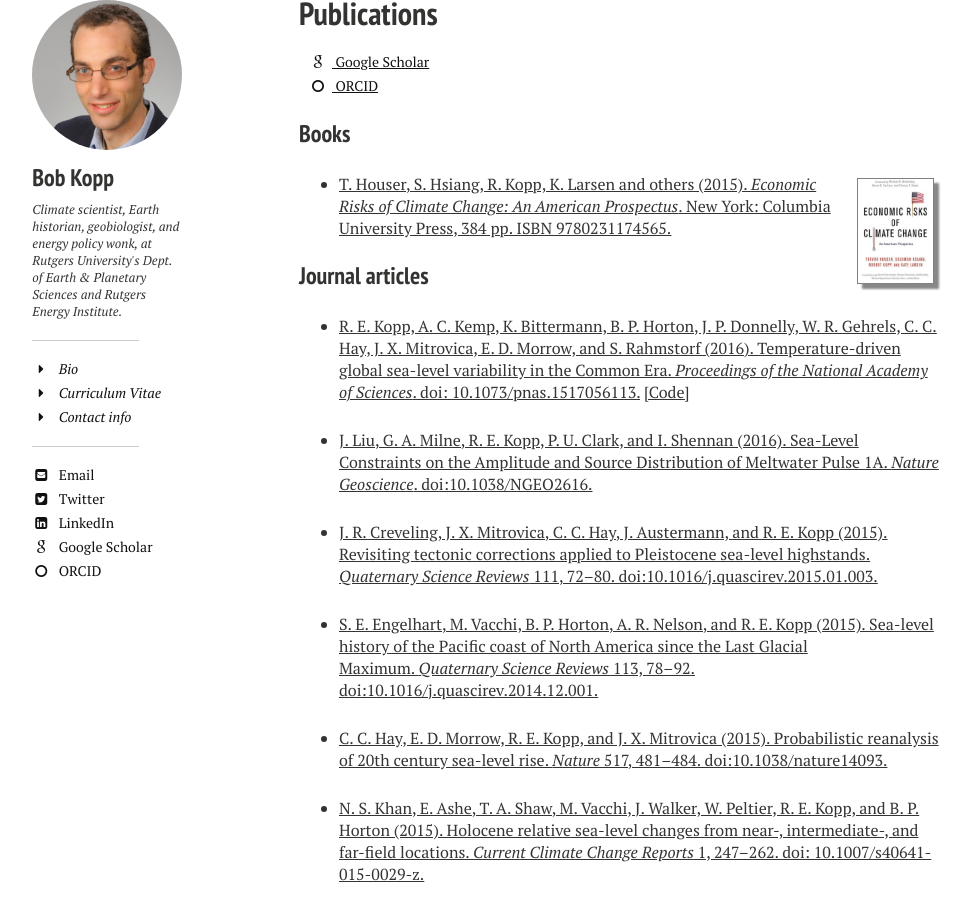
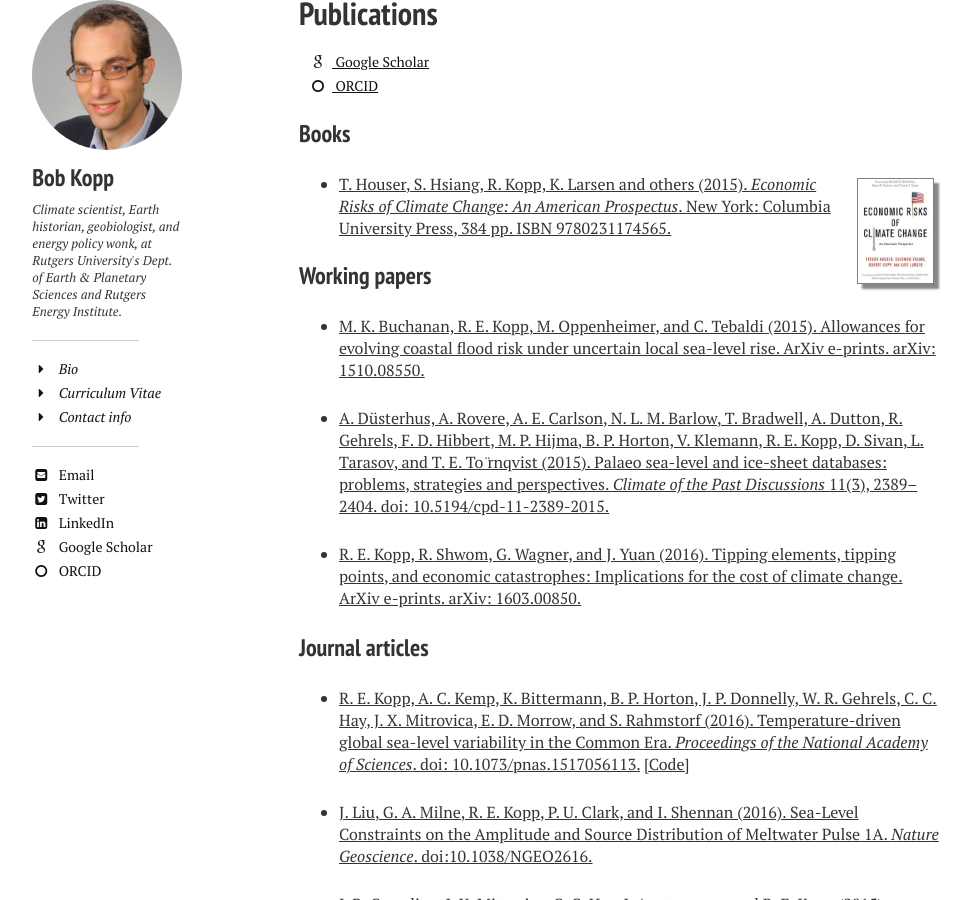
Before and after one commit to mrke/bobkopp.github.io, a Jekyll site: the page built from papers/index.md, in a window 1280 px wide and 900 px high, scrolled down 1081 px. Shown: the whole window, without its empty margins (21-992 px from the left). Built offline with Jekyll 4.4.1, drawn with Linux system fonts in a browser that asks for light colours; nearby versions of some CDN libraries; some of the changed text lies outside the part shown.

Commit message:
Updated working papers

```diff
--- a/papers/index.md
+++ b/papers/index.md
@@ -2,7 +2,7 @@
 layout: page
 title: Publications
 tags: [papers]
-modified: February 22 2016 15:15
+modified: March 3 2016 9:28
 comments: false
 share: false
 image:
@@ -34,6 +34,14 @@ image:
 <div style="float: right; margin: 5px; max-width: 75px; box-shadow: 5px 5px 2px #888888; border:  1px solid gray;"><a href="http://www.climateprospectus.org" target="_blank"><img src="/images/EconomicRisksOfCC.jpg"></a></div>
 
 * [T. Houser, S. Hsiang, R. Kopp, K. Larsen and others (2015). _Economic Risks of Climate Change: An American Prospectus_. New York: Columbia University Press, 384 pp. ISBN 9780231174565.](http://www.climateprospectus.org)
+
+### Working papers
+
+* [M. K. Buchanan, R. E. Kopp, M. Oppenheimer, and C. Tebaldi (2015). Allowances for evolving coastal flood risk under uncertain local sea-level rise. ArXiv e-prints. arXiv: 1510.08550.](http://arxiv.org/abs/1510.08550)
+
+* [A. Düsterhus, A. Rovere, A. E. Carlson, N. L. M. Barlow, T. Bradwell, A. Dutton, R. Gehrels, F. D. Hibbert, M. P. Hijma, B. P. Horton, V. Klemann, R. E. Kopp, D. Sivan, L. Tarasov, and T. E. To ̈rnqvist (2015). Palaeo sea-level and ice-sheet databases: problems, strategies and perspectives. _Climate of the Past Discussions_ 11(3), 2389–2404. doi: 10.5194/cpd-11-2389-2015.](http://dx.doi.org/10.5194/cpd-11-2389-2015)
+
+* [R. E. Kopp, R. Shwom, G. Wagner, and J. Yuan (2016). Tipping elements, tipping points, and economic catastrophes: Implications for the cost of climate change. ArXiv e-prints. arXiv: 1603.00850.](http://arxiv.org/abs/1603.00850)
 
 ### Journal articles
 
```
